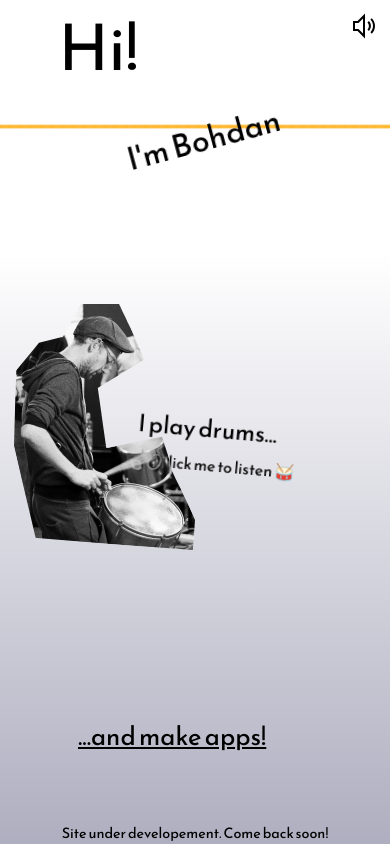
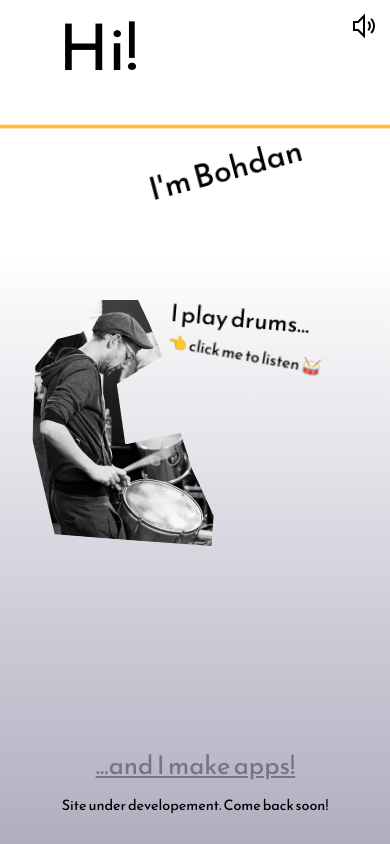
Before and after one commit to BohdanOne/bohdanone.github.io, a React (Create React App) app: page / in a window 390 px wide. Built offline with nearby package versions, Linux system fonts and the light colour scheme.

Commit message:
Fix positioning of elements on mobile view

```diff
--- a/public/index.html
+++ b/public/index.html
@@ -10,17 +10,13 @@
       content="Web site created using create-react-app"
     />
     <link rel="apple-touch-icon" href="%PUBLIC_URL%/logo192.png" />
-    <!--
-      manifest.json provides metadata used when your web app is installed on a
-      user's mobile device or desktop. See https://developers.google.com/web/fundamentals/web-app-manifest/
-    -->
     <link rel="manifest" href="%PUBLIC_URL%/manifest.json" />
 
     <title>Bohdan Imiela | Full Stack Web Developer</title>
   </head>
+
   <body>
     <noscript>You need to enable JavaScript to run this app.</noscript>
     <div id="root"></div>
-
   </body>
 </html>
--- a/src/components/pages/AboutPage.js
+++ b/src/components/pages/AboutPage.js
@@ -8,21 +8,14 @@ import zouk from '../../assets/sounds/Zouk.mp3';
 
 const AboutPage = props => {
   return (
+    <>
+      <canvas id="canvas"></canvas>
       <section className="AboutPage">
-      <div className="slide">
         <h1 className="main-header">
           <span className="hi">Hi!</span>
           <span className="bohdan">I'm Bohdan</span>
         </h1>
-        <h2 className="sub-header">
-          <span className="play-drums">I play drums...</span>
-          <span className="click-me">
-            <span role="img" aria-label="Backhand Index Pointing Left">👈 </span>
-            click me to listen
-            <span role="img" aria-label="Drum"> 🥁</span>
-          </span>
-          <span className="make-apps"><a href="https://github.com/BohdanOne">...and make apps!</a></span>
-        </h2>
+        <div className="main-display">
           <Player
             sound={ props.sound }
             audioSource={ zouk }
@@ -31,11 +24,22 @@ const AboutPage = props => {
             imgSrc={ [drummer, drummer2x, drummer3x] }
             imgAlt="Bohdan Imiela play drums"
           />
+            <p className="play-drums">
+              <span>I play drums...</span><br/>
+              <span className="click-me">
+                <span role="img" aria-label="Backhand Index Pointing Left">👈 </span>
+                click me to listen
+                <span role="img" aria-label="Drum"> 🥁</span>
+              </span>
+            </p>
+            <p className="make-apps"><a href="https://github.com/BohdanOne">...and I make apps!</a></p>
+        </div>
+
         <p className="disclaimer">
           Site under developement. Come back soon!
         </p>
-      </div>
       </section>
+    </>
   );
 };
 
--- a/src/components/parts/Player.js
+++ b/src/components/parts/Player.js
@@ -100,7 +100,6 @@ class Player extends React.Component {
   render() {
     return (
       <>
-        <canvas id="canvas"></canvas>
         <img
           id={ this.props.imgId }
           className={ this.props.imgClass }
--- a/src/styles/_AboutPage.scss
+++ b/src/styles/_AboutPage.scss
@@ -1,55 +1,61 @@
 .AboutPage {
+  display: grid;
+  grid-template-columns: 1fr;
+  grid-template-rows: minmax(100px, 300px) minmax(300px, 1fr) 50px;
   position: absolute;
   top: 0;
   left: 0;
   height: 100%;
   width: 100%;
+  z-index: 1;
   .main-header {
+    display: flex;
     font-weight: 100;
+    width: 100%;
     .hi {
-      display: block;
       font-size: 4rem;
       margin-left: 15%;
       width: max-content;
     }
     .bohdan {
+      align-self: center;
+      height: max-content;
       width: max-content;
-      display: block;
       font-size: 2rem;
-      margin: 0 auto;
       opacity: 0;
-      position: relative;
       transform-origin: top right;
       transform: rotate(-15deg);
       animation: fade-in 1.2s 1s ease-in-out forwards;
     }
   }
 
-  .sub-header {
+  .main-display {
+    min-width: 320px;
     font-weight: 150;
+    justify-self: center;
+    position: relative;
       .play-drums {
+        display: inline-block;
         font-size: 1.5rem;
+        line-height: 1.1;
         transform-origin: top left;
         transform: rotate(5deg);
         opacity: 0;
-      position: absolute;
-      top: 48%;
-      left: 36%;
         animation: fade-in 1.2s 2.5s ease-in-out forwards;
       }
       .click-me {
         @extend .play-drums;
         font-size: 1rem;
-      top: 53%;
-      animation: fade-in 1.2s 3s ease-in-out forwards;
+        animation: fade-in 1.2s 3.5s ease-in-out forwards;
       }
       .make-apps {
+        position: absolute;
+        bottom: 10px;
+        width: 100%;
+        text-align: center;
         font-size: 1.6rem;
         opacity: 0;
-      position: absolute;
-      top: 85%;
-      left: 20%;
-      animation: fade-in 1.2s 3.5s ease-in-out forwards;
+        animation: fade-in 1.2s 4.5s ease-in-out forwards;
         a {
           color: $primary-col;
           transition: color .3s;
@@ -59,24 +65,22 @@
           }
         }
       }
-  }
-
       .drummer {
-    position: absolute;
-    top: 36%;
       float: left;
       padding-left: 13px;
       -webkit-clip-path: polygon(14px 142px, 16px 67px, 39px 39px, 63px 33px, 74px 0px, 121px 0px, 144px 56px, 101px 83px, 108px 144px, 162px 133px, 172px 164px, 195px 216px, 193px 247px, 34px 234px);
       clip-path: polygon(14px 142px, 16px 67px, 39px 39px, 63px 33px, 74px 0px, 121px 0px, 144px 56px, 101px 83px, 108px 144px, 162px 133px, 172px 164px, 195px 216px, 193px 247px, 34px 234px);
+      shape-outside: polygon(14px 142px, 16px 67px, 39px 39px, 63px 33px, 74px 0px, 121px 0px, 144px 56px, 101px 83px, 108px 144px, 162px 133px, 172px 164px, 195px 216px, 193px 247px, 34px 234px);
+      -webkit-shape-outside: polygon(14px 142px, 16px 67px, 39px 39px, 63px 33px, 74px 0px, 121px 0px, 144px 56px, 101px 83px, 108px 144px, 162px 133px, 172px 164px, 195px 216px, 193px 247px, 34px 234px);
+      shape-margin: 10px;
       &:hover {
         cursor: pointer;
+      }
     }
   }
 
   .disclaimer {
     font-size: 0.9rem;
-    position: absolute;
-    bottom: 0;
     width: 100%;
     text-align: center;
   }
--- a/src/styles/_Header.scss
+++ b/src/styles/_Header.scss
@@ -6,4 +6,5 @@
   justify-content: flex-end;
   position: relative;
   width: 100%;
+  z-index: 10;
 }
```
Also changed, not shown: 4 other files (tests, documents, lock files or other folders). Lines whose indentation alone changed are shown as unchanged.
